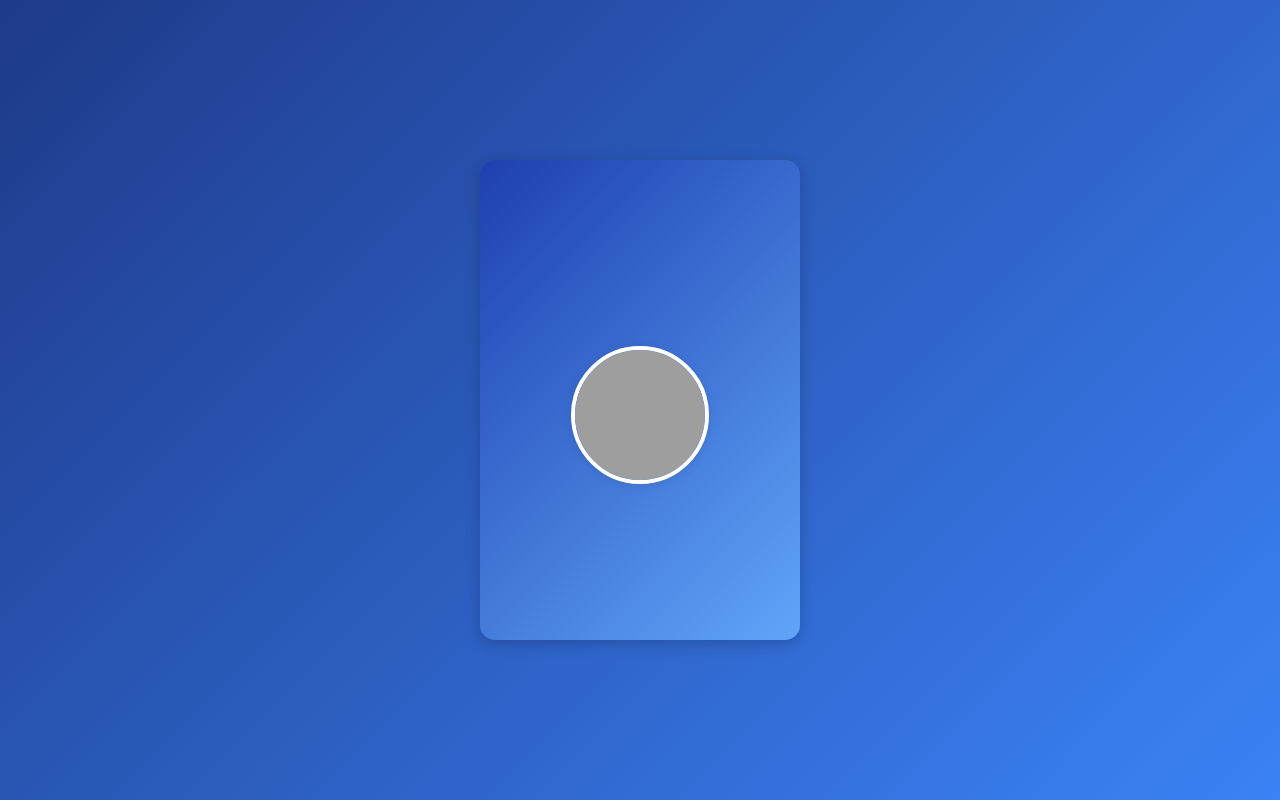
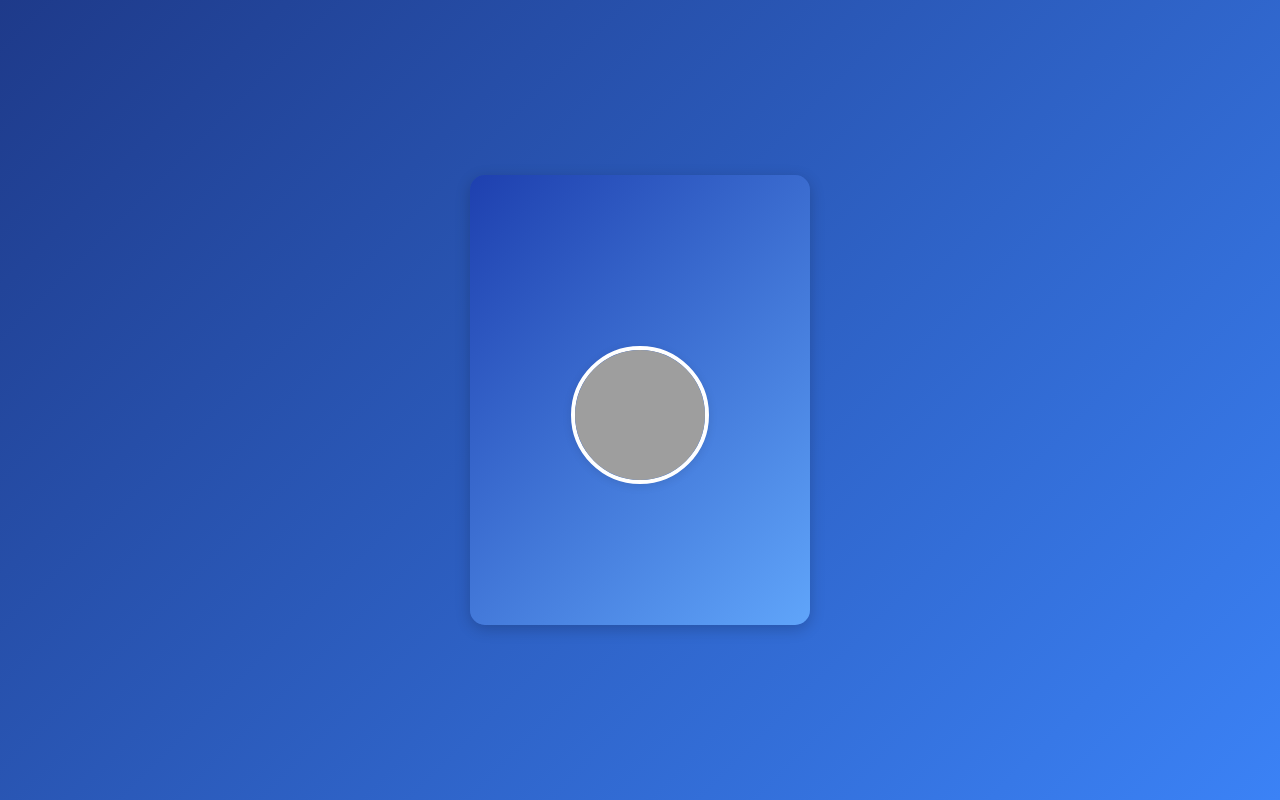
Before and after one commit to olimjonovogabek024/AbdullayevX-Card, a plain HTML site: page index.html in a window 1280 px wide. Drawn offline with Linux system fonts and the light colour scheme; grey boxes are pictures that could not be loaded.

Commit message:
O'zgarishlar qo'shildi

```diff
--- a/style.css
+++ b/style.css
@@ -11,8 +11,8 @@ body {
 
 .card-container {
     perspective: 1000px;
-    width: 320px;
-    height: 480px;
+    width: 340px;
+    height: 450px;
     margin: 50px;
 }
 
```
